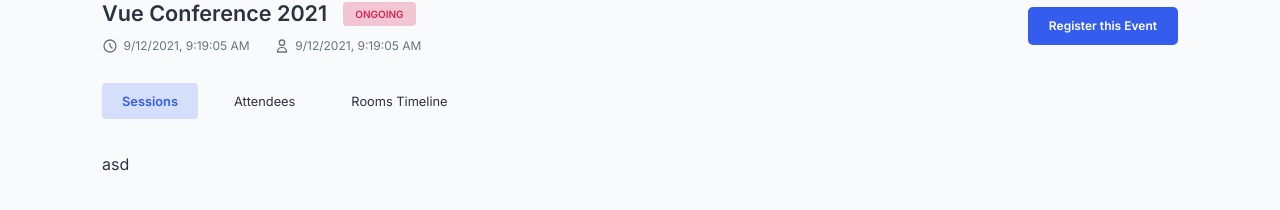
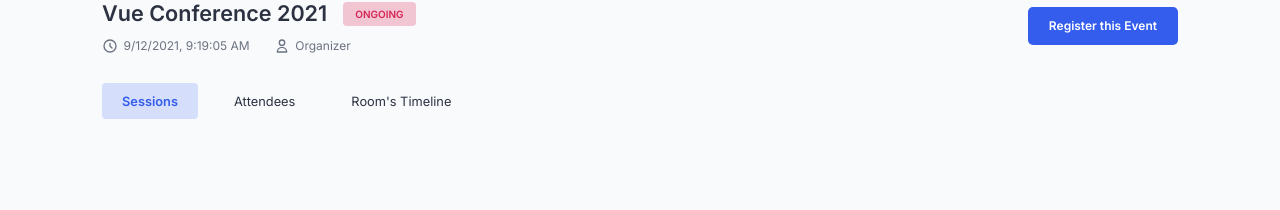
Before and after one commit to Erik3010/events.io, a React (Create React App) app: page /event/1 in a window 1280 px wide. Shown: the part 134-344 px from the top of the page. Built offline with nearby package versions, Linux system fonts and the light colour scheme.

Commit message:
fix: fix event detail layout

```diff
--- /dev/null
+++ b/src/components/Event/EventAttendees/EventAttendees.js
@@ -0,0 +1,7 @@
+import styles from "components/Event/EventAttendees/EventAttendees.module.scss";
+
+function EventAttendees() {
+  return <div>Event Attendees</div>;
+}
+
+export default EventAttendees;
--- a/src/components/Event/EventCard/EventCard.js
+++ b/src/components/Event/EventCard/EventCard.js
@@ -9,7 +9,7 @@ function EventCard() {
   const history = useHistory();
 
   const clickHandler = () => {
-    history.push("/event/asd");
+    history.push("/event/asd/sessions");
   };
 
   return (
--- /dev/null
+++ b/src/components/Event/EventSession/EventSession.js
@@ -0,0 +1,7 @@
+import styles from "components/Event/EventSession/EventSession.module.scss";
+
+function EventSession() {
+  return <div>Event Session</div>;
+}
+
+export default EventSession;
--- /dev/null
+++ b/src/components/Event/EventTimeline/EventTimeline.js
@@ -0,0 +1,7 @@
+import styles from "components/Event/EventTimeline/EventTimeline.module.scss";
+
+function EventTimeline() {
+  return <div>Event Timeline</div>;
+}
+
+export default EventTimeline;
--- a/src/pages/EventDetail/EventDetail.js
+++ b/src/pages/EventDetail/EventDetail.js
@@ -6,10 +6,35 @@ import styles from "pages/EventDetail/EventDetail.module.scss";
 
 import cx from "classnames";
 
+import { useState } from "react";
+
 import { ReactComponent as Clock } from "assets/icons/clock.svg";
 import { ReactComponent as User } from "assets/icons/user.svg";
+import EventSession from "components/Event/EventSession/EventSession";
+import EventAttendees from "components/Event/EventAttendees/EventAttendees";
+import EventTimeline from "components/Event/EventTimeline/EventTimeline";
 
 function EventDetail() {
+  const tabs = [
+    {
+      id: "sessions",
+      name: "Sessions",
+      component: EventSession,
+    },
+    {
+      id: "attendees",
+      name: "Attendees",
+      component: EventAttendees,
+    },
+    {
+      id: "rooms",
+      name: "Room's Timeline",
+      component: EventTimeline,
+    },
+  ];
+
+  const [selectedTab, setSelectedTab] = useState(tabs[0]);
+
   return (
     <Default>
       <div className={styles["event-detail-container"]}>
@@ -24,7 +49,7 @@ function EventDetail() {
                 <Clock width={16} height={16} /> {new Date().toLocaleString()}
               </div>
               <div className={styles["event-detail-info"]}>
-                <User width={16} height={16} /> {new Date().toLocaleString()}
+                <User width={16} height={16} /> Organizer
               </div>
             </div>
           </div>
@@ -34,17 +59,21 @@ function EventDetail() {
         </div>
         <div className={styles["event-detail-body"]}>
           <div className={styles["event-detail-tab"]}>
-            <div
-              className={cx(styles["event-detail-tab-item"], styles["active"])}
-            >
-              Sessions
-            </div>
-            <div className={styles["event-detail-tab-item"]}>Attendees</div>
-            <div className={styles["event-detail-tab-item"]}>
-              Rooms Timeline
-            </div>
+            {tabs.map((tab) => {
+              return (
+                <div
+                  key={tab.id}
+                  className={cx(styles["event-detail-tab-item"], {
+                    [styles["active"]]: selectedTab.id === tab.id,
+                  })}
+                  onClick={() => setSelectedTab(tab)}
+                >
+                  {tab.name}
+                </div>
+              );
+            })}
           </div>
-          <div className={styles["event-detail-content"]}>asd</div>
+          <div className={styles["event-detail-content"]}></div>
         </div>
       </div>
     </Default>
```
Also changed, not shown: src/components/Event/EventAttendees/EventAttendees.module.scss (added), src/components/Event/EventSession/EventSession.module.scss (added), src/components/Event/EventTimeline/EventTimeline.module.scss (added).
